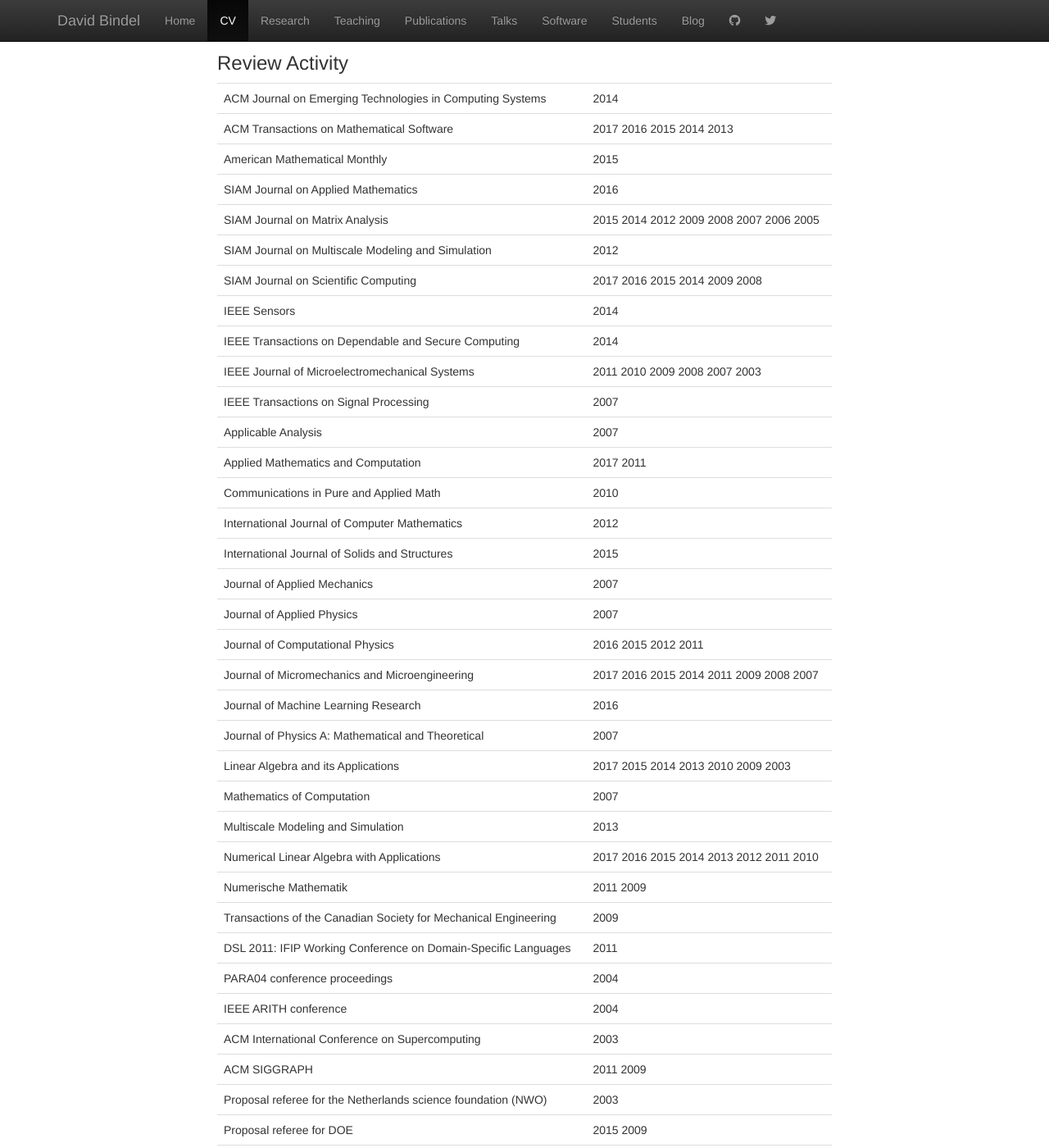
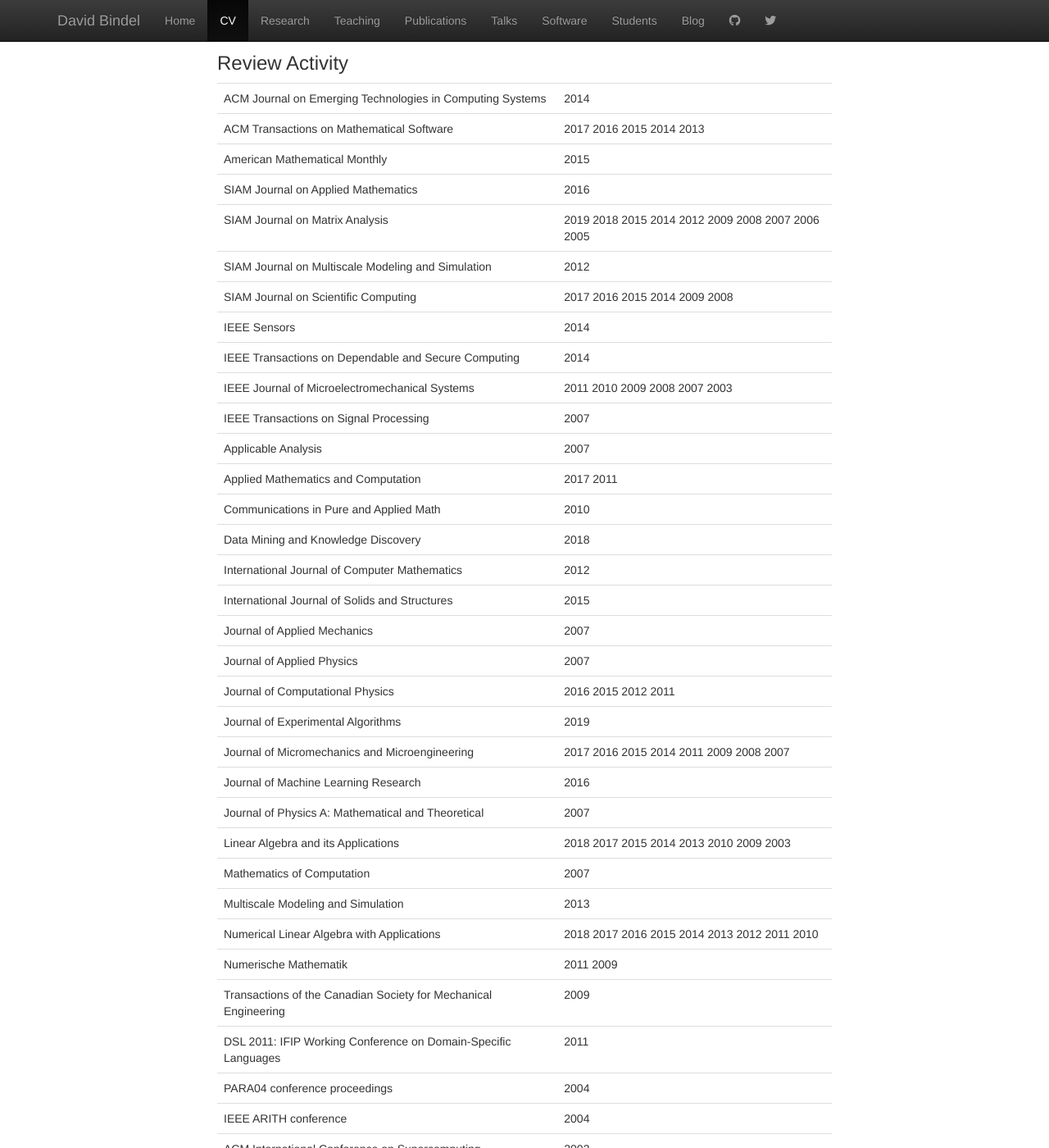
Before and after one commit to dbindel/cornell_web, a Jekyll site: the page built from vita.html, in a window 1280 px wide and 1400 px high, scrolled down 18277 px. Shown: the whole window at 82% size. Built offline with Jekyll 4.4.1, drawn with Linux system fonts in a browser that asks for light colours; nearby versions of some CDN libraries; some of the changed text lies outside the part shown.

Commit message:
Update reviewing records + classes.

```diff
--- a/_data/reviewing.yml
+++ b/_data/reviewing.yml
@@ -12,7 +12,7 @@
   when: [2016]
 -
   what: SIAM Journal on Matrix Analysis
-  when: [2005, 2006, 2007, 2008, 2009, 2012, 2014, 2015]
+  when: [2005, 2006, 2007, 2008, 2009, 2012, 2014, 2015, 2018, 2019]
 -
   what: SIAM Journal on Multiscale Modeling and Simulation
   when: [2012]
@@ -41,6 +41,9 @@
   what: Communications in Pure and Applied Math
   when: [2010]
 -
+  what: Data Mining and Knowledge Discovery
+  when: [2018]
+-
   what: International Journal of Computer Mathematics
   when: [2012]
 -
@@ -56,6 +59,9 @@
   what: Journal of Computational Physics
   when: [2011, 2012, 2015, 2016]
 -
+  what: Journal of Experimental Algorithms
+  when: [2019]
+-
   what: Journal of Micromechanics and Microengineering
   when: [2007, 2008, 2009, 2011, 2014, 2015, 2016, 2017]
 -
@@ -66,7 +72,7 @@
   when: [2007]
 -
   what: Linear Algebra and its Applications
-  when: [2003, 2009, 2010, 2013, 2014, 2015, 2017]
+  when: [2003, 2009, 2010, 2013, 2014, 2015, 2017, 2018]
 -
   what: Mathematics of Computation
   when: [2007]
@@ -75,7 +81,7 @@
   when: [2013]
 -
   what: Numerical Linear Algebra with Applications
-  when: [2010, 2011, 2012, 2013, 2014, 2015, 2016, 2017]
+  when: [2010, 2011, 2012, 2013, 2014, 2015, 2016, 2017, 2018]
 -
   what: Numerische Mathematik
   when: [2009, 2011]
@@ -105,7 +111,10 @@
   when: [2009, 2015]
 -
   what: Proposal referee for NSF
-  when: [2012, 2016, 2017, 2018]
+  when: [2012, 2016, 2017, 2018, 2019]
 -
   what: Proposal referee for NASA
   when: [2017]
+-
+  what: Proposal referee for NSERC
+  when: [2019]
```
Also changed, not shown: _data/classes.yml (+5 -7 lines).
